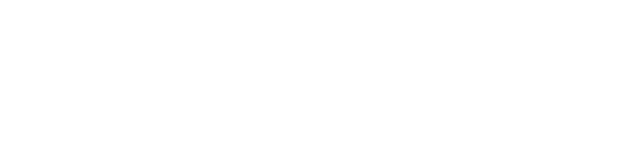
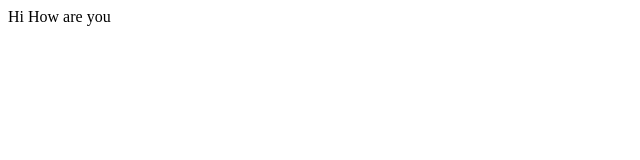
Before and after one commit to bzaypwl/2nd-sem-class, a plain HTML site: page index.html in a window 1280 px wide. Shown: the whole page, without its empty margins (0-640 px from the left). Drawn offline with Linux system fonts and the light colour scheme.

Commit message:
new line added

```diff
--- a/index.html
+++ b/index.html
@@ -6,6 +6,6 @@
     <title>Document</title>
 </head>
 <body>
-
+    Hi How are you
 </body>
 </html>
```
